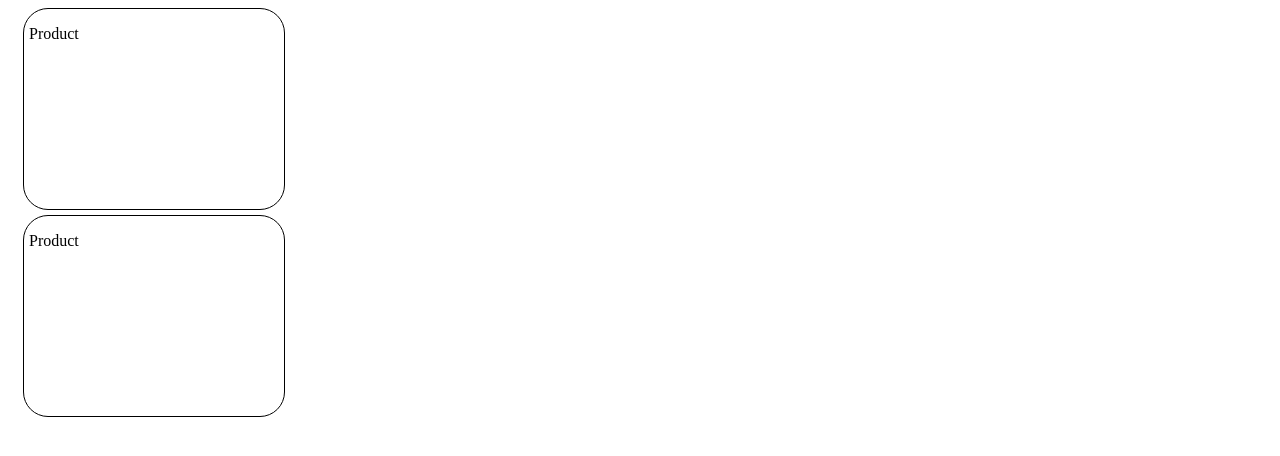
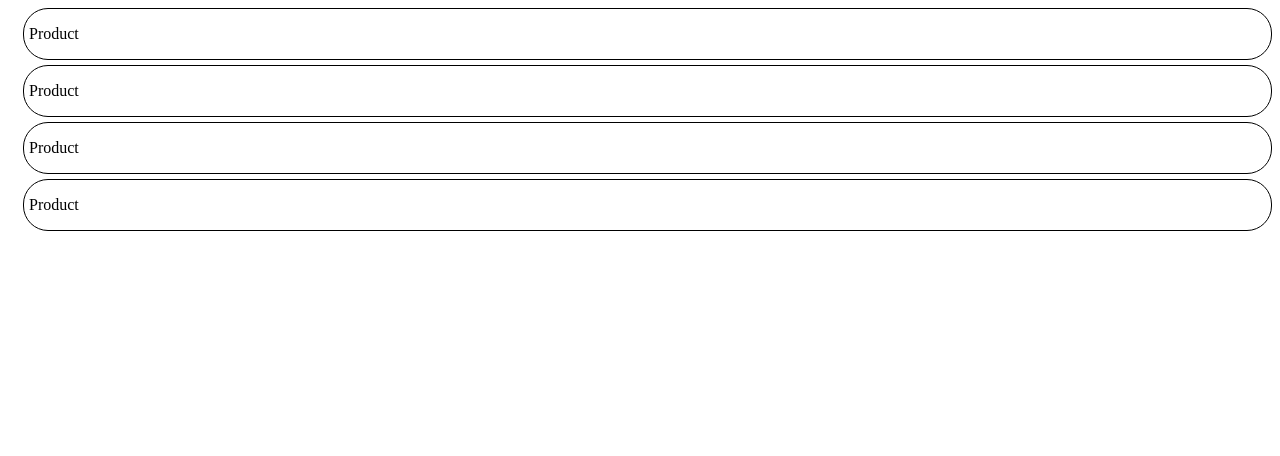
Before and after one commit to 18maldavdiya/React.js, a React (Vite) app in the folder react_propes/my-app/: page / in a window 1280 px wide. Shown: the top 456 px of the page. Built offline with nearby package versions, Linux system fonts and the light colour scheme.

Commit message:
activity

```diff
--- a/react_propes/my-app/src/Product.css
+++ b/react_propes/my-app/src/Product.css
@@ -4,6 +4,4 @@
     margin-bottom: 5px;
     padding:  0 5px 0 5px ;
     margin-left :15px;
-    width :250px;
-    height :200px;
 }
--- a/react_propes/my-app/src/ProductTab.jsx
+++ b/react_propes/my-app/src/ProductTab.jsx
@@ -1,12 +1,11 @@
 import Product from "./Product"
-
 function ProductTab(){
     return(
     <>
      <Product/>
      <Product/>
-     <product/>
-     <product/>
+     <Product/>
+     <Product/>
     </>
     )
 }
```
Also changed, not shown: react_propes/my-app/src/Price.jsx (added).
